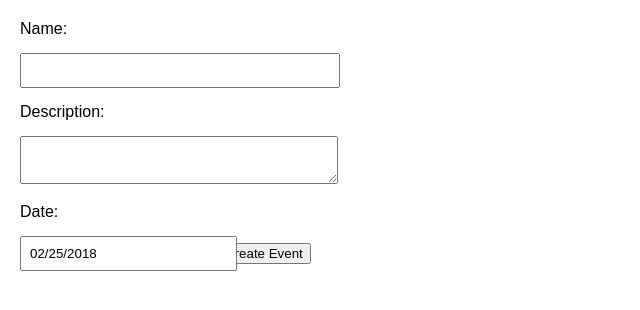
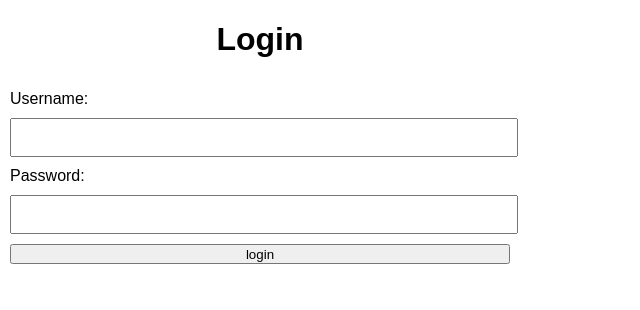
Before and after one commit to gostratasphere/project-pierre, a React (Create React App) app in the folder frontend/: page / in a window 1280 px wide. Shown: the top 310 px of the page, without its empty margins (0-640 px from the left). Built offline with nearby package versions, Linux system fonts and the light colour scheme.

Commit message:
Adding login component

```diff
--- a/frontend/src/App.js
+++ b/frontend/src/App.js
@@ -1,5 +1,6 @@
 import React, { Component } from 'react';
 import './App.css';
+import Login from './components/Login.js';
 import NewEvent from './components/NewEvent.js';
 import EventList from './components/EventList.js';
 
@@ -14,7 +15,8 @@ class App extends Component {
     return (
       <Router>
         <div className="App">
-          <Route exact path="/" component={NewEvent}/>
+          <Route exact path="/" component={Login}/>
+          <Route exact path="/new-event" component={NewEvent}/>
           <Route path="/list" component={EventList}/>
         </div>
       </Router>
--- /dev/null
+++ b/frontend/src/components/Login.css
@@ -0,0 +1,29 @@
+
+.login-form {
+  padding-left: 10px;
+  text-align: center;
+  width: 500px;
+}
+
+.login-form > input, label {
+  display:block;
+  padding-bottom: 10px;
+  padding-top: 10px;
+  text-align: left;
+  width: 100%;
+}
+
+.login-form > button {
+  display: block;
+  height: 20px;
+  margin-top: 10px;
+  width: 100%;
+}
+
+.success {
+  color: green;
+}
+
+.failure {
+  color: red;
+}
--- /dev/null
+++ b/frontend/src/components/Login.js
@@ -0,0 +1,70 @@
+import React, { Component } from 'react'
+import './Login.css'
+
+class Login extends Component {
+  constructor (props) {
+    super(props)
+    this.state = {}
+    this.handleChange = this.handleChange.bind(this)
+    this.submitLogin = this.submitLogin.bind(this)
+  }
+
+  componentWillMount () {
+    this.setState({
+      username: '',
+      password: '',
+      message: '',
+      messageClass: ''
+    })
+  }
+
+  submitLogin () {
+    let that = this
+    if (this.state.username && this.state.password) {
+      console.log(this.state.username)
+      console.log(this.state.password)
+      this.setState({username: '', password: '', message: 'success', messageClass: 'success'})
+      // console.log(this.getState('password'))
+    } else {
+      console.log('username or password are blank')
+      this.setState({message: 'failure', messageClass: 'failure'})
+    }
+    window.setTimeout(function () {
+      that.setState({message: ''})
+    }, 2000)
+  }
+
+  handleChange (event) {
+    console.log(event)
+    if (event.target) {
+      if (event.target.name === 'username') {
+        this.setState({username: event.target.value})
+      }
+      if (event.target.name === 'password') {
+        this.setState({password: event.target.value})
+      }
+    }
+  }
+
+  componentDidUpdate () {
+    console.log(this.state)
+  }
+
+  render () {
+    return (
+      <div className='login-form'>
+        <h1>Login</h1>
+        <label>Username: </label>
+        <input name='username' onChange={this.handleChange} value={this.state.username} />
+        <label>Password: </label>
+        <input name='password' onChange={this.handleChange} value={this.state.password} />
+        <button name='submit' onClick={this.submitLogin}>login</button>
+        <div className={this.state.messageClass}>
+          {this.state.message}
+        </div>
+      </div>
+    )
+  }
+}
+
+export default Login
```
